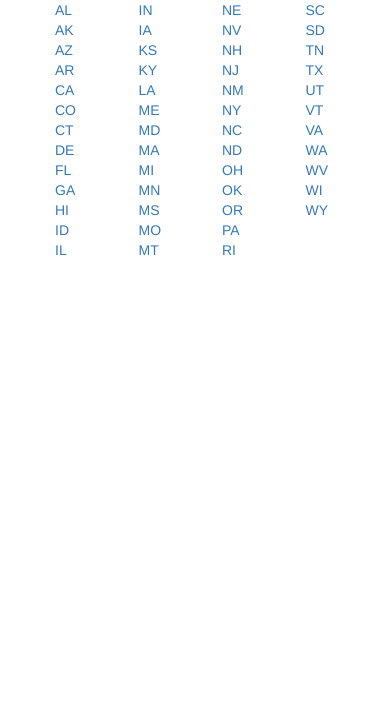
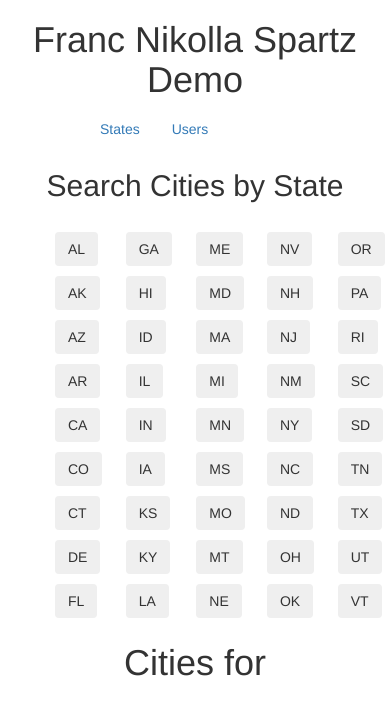
Before and after one commit to nikollaf/city-demo, a PHP site: page /views/index.php in a window 390 px wide; the page is wider, and only the part inside the window is pictured. Shown: the top 715 px of that part. Run offline with PHP 8.4, Linux system fonts and the light colour scheme; some libraries are stand-ins or nearby versions.

Commit message:
more-features-added

```diff
--- a/public/css/custom.css
+++ b/public/css/custom.css
@@ -1,6 +1,64 @@
+
+.container h1 {
+    margin-top: 20px;
+    text-align: center;
+}
+
+.nav-pills {
+    width: 220px;
+    margin: 0 auto;
+}
+
 .states-list {
-	columns: 4;
-  -webkit-columns: 4;
-  -moz-columns: 4;
+	columns: 6;
+  -webkit-columns: 6;
+  -moz-columns: 6;
   list-style: none;
+    width: 450px;
+    margin: 25px auto 10px auto;
 }
+
+.states-list li {
+    padding: 5px 0;
+    font-size: 18px;
+}
+
+#city-list li {
+    cursor: pointer;
+}
+
+/* pagination CSS */
+
+ul.simplePagerNav li{
+    display:block;
+    float: left;
+    padding: 10px;
+    margin-bottom: 10px;
+    font-family: georgia;
+    font-size:14px;
+}
+
+ul.simplePagerNav li a{
+    color: #333;
+    text-decoration: none;
+}
+
+li.currentPage {
+    background: red;
+    background: #FF9500;
+}
+
+ul.simplePagerNav li.currentPage a {
+    color: #fff;
+}
+
+
+/** user list **/
+.user-page {
+    margin-top: 25px;
+}
+
+.users {
+    height: 600px;
+    overflow-y: scroll;
+}
--- a/public/js/custom.js
+++ b/public/js/custom.js
@@ -1,18 +1,91 @@
 
-var rootURL = "http://localhost:8888/city-demo/api/v1/";
+var rootURL = "http://localhost/city-demo/api/v1/";
+
+
 
 function findCitiesByState(id) {
-	console.log('findById: ' + id);
+
 	$.ajax({
 		type: 'GET',
 		url: rootURL + 'states/' + id,
 		dataType: "json",
 		success: function(data){
+            $(data).each(function(index, object) {
+                 $('#city-list')
+                     .append('<li title="View cities within a 100 mile radius" class="list-group-item">' + object.name + '</li>');
+            })
 
-			console.log('findById success: ' + data.name);
-
-		}
+            $('#city-list').quickPagination({
+                pageSize: 15
+            });
+		},
+        error: function(jqXHR, textStatus, errorThrown){
+            //alert('There is an error with the servers. Please try again later');
+        }
 	});
 }
 
-findCitiesByState('IL');
+function findUserVisits(id) {
+
+    $.ajax({
+        type: 'GET',
+        url: rootURL + 'users/' + id + '/visits',
+        dataType: "json",
+        success: function(data){
+            $(data).each(function(index, object) {
+                $('#visit-list')
+                    .append('<li title="View cities within a 100 mile radius" class="list-group-item">' + object.name + '</li>');
+            })
+
+            $('#visit-list').quickPagination({
+                pageSize: 15
+            });
+        },
+        error: function(jqXHR, textStatus, errorThrown){
+            //alert('There is an error with the servers. Please try again later');
+        }
+    });
+}
+
+function getUsers(){
+    $.ajax({
+        type: 'GET',
+        url: rootURL + 'users',
+        dataType: "json",
+        success: function(data){
+            $(data).each(function(index, object) {
+                $('#user-list')
+                    .append('<button value="' + object.id +  '" title="View the cities this user has visited" class="list-group-item">' + object.first_name + ' ' + object.last_name + '</li>');
+            })
+        },
+        error: function(jqXHR, textStatus, errorThrown){
+            //alert('There is an error with the servers. Please try again later');
+        }
+    });
+}
+
+$(function() {
+
+    getUsers();
+
+    $('#states li button').on('click', function() {
+
+        // clear previous data
+        $('#city-list').html('');
+        $('#cities h1 span').html('');
+
+        // call ajax function
+        findCitiesByState($(this).val());
+
+        // show state
+        $('#cities h1 span').append($(this).val());
+    });
+
+
+});
+
+//$('#states button').each(function(e){
+//    $(this).on("click", function(){
+//        findCitiesByState($('#states li button').val());
+//    });
+//})
--- /dev/null
+++ b/public/js/jquery-quick-pagination.js
@@ -0,0 +1,10 @@
+(function($){$.fn.quickPagination=function(options){var defaults={pageSize:10,currentPage:1,holder:null,pagerLocation:"after"};var options=$.extend(defaults,options);return this.each(function(){var selector=$(this);var pageCounter=1;selector.wrap("<div class='simplePagerContainer'></div>");selector.parents(".simplePagerContainer").find("ul.simplePagerNav").remove();selector.children().each(function(i){if(i<pageCounter*options.pageSize&&i>=(pageCounter-1)*options.pageSize){$(this).addClass("simplePagerPage"+pageCounter);}
+else{$(this).addClass("simplePagerPage"+(pageCounter+1));pageCounter++;}});selector.children().hide();selector.children(".simplePagerPage"+options.currentPage).show();if(pageCounter<=1){return;}
+    var pageNav="<ul class='simplePagerNav'>";for(i=1;i<=pageCounter;i++){if(i==options.currentPage){pageNav+="<li class='currentPage simplePageNav"+i+"'><a rel='"+i+"' href='#'>"+i+"</a></li>";}
+    else{pageNav+="<li class='simplePageNav"+i+"'><a rel='"+i+"' href='#'>"+i+"</a></li>";}}
+    pageNav+="</ul>";if(!options.holder){switch(options.pagerLocation)
+    {case"before":selector.before(pageNav);break;case"both":selector.before(pageNav);selector.after(pageNav);break;default:selector.after(pageNav);}}
+    else{$(options.holder).append(pageNav);}
+    selector.parent().find(".simplePagerNav a").click(function(){var clickedLink=$(this).attr("rel");options.currentPage=clickedLink;if(options.holder){$(this).parent("li").parent("ul").parent(options.holder).find("li.currentPage").removeClass("currentPage");$(this).parent("li").parent("ul").parent(options.holder).find("a[rel='"+clickedLink+"']").parent("li").addClass("currentPage");}
+    else{$(this).parent("li").parent("ul").parent(".simplePagerContainer").find("li.currentPage").removeClass("currentPage");$(this).parent("li").parent("ul").parent(".simplePagerContainer").find("a[rel='"+clickedLink+"']").parent("li").addClass("currentPage");}
+        selector.children().hide();selector.find(".simplePagerPage"+clickedLink).show();return false;});});}})(jQuery);
--- a/views/footer.php
+++ b/views/footer.php
@@ -4,9 +4,10 @@
 	<!-- jQuery (necessary for Bootstrap's JavaScript plugins) -->
 	    <script src="https://ajax.googleapis.com/ajax/libs/jquery/1.11.2/jquery.min.js"></script>
 
-	<!-- Latest compiled and minified JavaScript -->
+	<!-- Latest compiled and minified JavaScript
 	<script src="https://maxcdn.bootstrapcdn.com/bootstrap/3.3.2/js/bootstrap.min.js"></script>
-
+	-->
+    <script type="text/javascript" src="../public/js/jquery-quick-pagination.js"></script>
 	<script src="../public/js/custom.js"></script>
 
 </body>
--- a/views/header.php
+++ b/views/header.php
@@ -7,3 +7,9 @@
 </head>
 <body>
 	<div class="container">
+        <h1>Franc Nikolla Spartz Demo</h1>
+        <ul class="nav nav-pills">
+            <li role="presentation"><a href="index.php">States</a></li>
+            <li role="presentation"><a href="user.php">Users</a></li>
+
+        </ul>
--- a/views/index.php
+++ b/views/index.php
@@ -1,55 +1,65 @@
 <?php include 'header.php'; ?>
 
-<ul class="states-list">
-	<li><a href="states/index.php?state=AL">AL</a></li>
-	<li><a href="/states/AK">AK</a></li>
-	<li><a href="/states/AZ">AZ</a></li>
-	<li><a href="/states/AR">AR</a></li>
-	<li><a href="/states/CA">CA</a></li>
-	<li><a href="/states/CO">CO</a></li>
-	<li><a href="/states/CT">CT</a></li>
-	<li><a href="/states/DE">DE</a></li>
-	<li><a href="/states/FL">FL</a></li>
-	<li><a href="/states/GA">GA</a></li>
-	<li><a href="/states/HI">HI</a></li>
-	<li><a href="/states/ID">ID</a></li>
-	<li><a href="/states/IL">IL</a></li>
-	<li><a href="/states/IN">IN</a></li>
-	<li><a href="/states/IA">IA</a></li>
-	<li><a href="/states/KS">KS</a></li>
-	<li><a href="/states/KY">KY</a></li>
-	<li><a href="/states/LA">LA</a></li>
-	<li><a href="/states/ME">ME</a></li>
-	<li><a href="/states/MD">MD</a></li>
-	<li><a href="/states/MA">MA</a></li>
-	<li><a href="/states/MI">MI</a></li>
-	<li><a href="/states/MN">MN</a></li>
-	<li><a href="/states/MS">MS</a></li>
-	<li><a href="/states/MO">MO</a></li>
-	<li><a href="/states/MT">MT</a></li>
-	<li><a href="/states/NE">NE</a></li>
-	<li><a href="/states/NV">NV</a></li>
-	<li><a href="/states/NH">NH</a></li>
-	<li><a href="/states/NJ">NJ</a></li>
-	<li><a href="/states/NM">NM</a></li>
-	<li><a href="/states/NY">NY</a></li>
-	<li><a href="/states/NC">NC</a></li>
-	<li><a href="/states/ND">ND</a></li>
-	<li><a href="/states/OH">OH</a></li>
-	<li><a href="/states/OK">OK</a></li>
-	<li><a href="/states/OR">OR</a></li>
-	<li><a href="/states/PA">PA</a></li>
-	<li><a href="/states/RI">RI</a></li>
-	<li><a href="/states/SC">SC</a></li>
-	<li><a href="/states/SD">SD</a></li>
-	<li><a href="/states/TN">TN</a></li>
-	<li><a href="/states/TX">TX</a></li>
-	<li><a href="/states/UT">UT</a></li>
-	<li><a href="/states/VT">VT</a></li>
-	<li><a href="/states/VA">VA</a></li>
-	<li><a href="/states/WA">WA</a></li>
-	<li><a href="/states/WV">WV</a></li>
-	<li><a href="/states/WI">WI</a></li>
-	<li><a href="/states/WY">WY</a></li>
+
+<h2 class="text-center">Search Cities by State</h2>
+<ul class="states-list" id="states">
+	<li><button class="btn" value="AL">AL</button></li>
+	<li><button class="btn" value="AK">AK</button></li>
+	<li><button class="btn" value="AZ">AZ</button></li>
+	<li><button class="btn" value="AR">AR</button></li>
+	<li><button class="btn" value="CA">CA</button></li>
+	<li><button class="btn" value="CO">CO</button></li>
+	<li><button class="btn" value="CT">CT</button></li>
+	<li><button class="btn" value="DE">DE</button></li>
+	<li><button class="btn" value="FL">FL</button></li>
+	<li><button class="btn" value="GA">GA</button></li>
+	<li><button class="btn" value="HI">HI</button></li>
+	<li><button class="btn" value="ID">ID</button></li>
+	<li><button class="btn" value="IL">IL</button></li>
+	<li><button class="btn" value="IN">IN</button></li>
+	<li><button class="btn" value="IA">IA</button></li>
+	<li><button class="btn" value="KS">KS</button></li>
+	<li><button class="btn" value="KY">KY</button></li>
+	<li><button class="btn" value="LA">LA</button></li>
+	<li><button class="btn" value="ME">ME</button></li>
+	<li><button class="btn" value="MD">MD</button></li>
+	<li><button class="btn" value="MA">MA</button></li>
+	<li><button class="btn" value="MI">MI</button></li>
+	<li><button class="btn" value="MN">MN</button></li>
+	<li><button class="btn" value="MS">MS</button></li>
+	<li><button class="btn" value="MO">MO</button></li>
+	<li><button class="btn" value="MT">MT</button></li>
+	<li><button class="btn" value="NE">NE</button></li>
+	<li><button class="btn" value="NV">NV</button></li>
+	<li><button class="btn" value="NH">NH</button></li>
+	<li><button class="btn" value="NJ">NJ</button></li>
+	<li><button class="btn" value="NM">NM</button></li>
+	<li><button class="btn" value="NY">NY</button></li>
+	<li><button class="btn" value="NC">NC</button></li>
+	<li><button class="btn" value="ND">ND</button></li>
+	<li><button class="btn" value="OH">OH</button></li>
+	<li><button class="btn" value="OK">OK</button></li>
+	<li><button class="btn" value="OR">OR</button></li>
+	<li><button class="btn" value="PA">PA</button></li>
+	<li><button class="btn" value="RI">RI</button></li>
+	<li><button class="btn" value="SC">SC</button></li>
+	<li><button class="btn" value="SD">SD</button></li>
+	<li><button class="btn" value="TN">TN</button></li>
+	<li><button class="btn" value="TX">TX</button></li>
+	<li><button class="btn" value="UT">UT</button></li>
+	<li><button class="btn" value="VT">VT</button></li>
+	<li><button class="btn" value="VA">VA</button></li>
+	<li><button class="btn" value="WA">WA</button></li>
+	<li><button class="btn" value="WV">WV</button></li>
+	<li><button class="btn" value="WI">WI</button></li>
+	<li><button class="btn" value="WY">WY</button></li>
 </ul>
+
+<div id="cities">
+    <h1>Cities for <span></span></h1>
+    <ul id="city-list" class="list-group">
+    </ul>
+</div>
+
+
 <?php include 'footer.php'; ?>
```
Also changed, not shown: api/v1/index.php (+53 -7 lines), views/user.php (+16 -0 lines).
